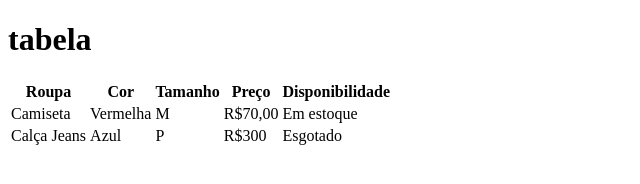
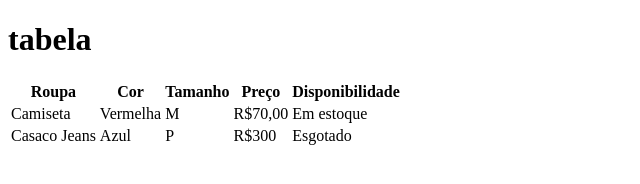
Before and after one commit to Manolovers/Tabela, a plain HTML site: page index.html in a window 1280 px wide. Shown: the whole page, without its empty margins (0-640 px from the left). Drawn offline with Linux system fonts and the light colour scheme.

Commit message:
mudança de calça jeans para casaco jeans

```diff
--- a/index.html
+++ b/index.html
@@ -25,7 +25,7 @@
             <td>Em estoque</td>
         </tr>
         <tr>
-            <td>Calça Jeans</td>
+            <td>Casaco Jeans</td>
             <td>Azul</td>
             <td>P</td>
             <td>R$300</td>
```
